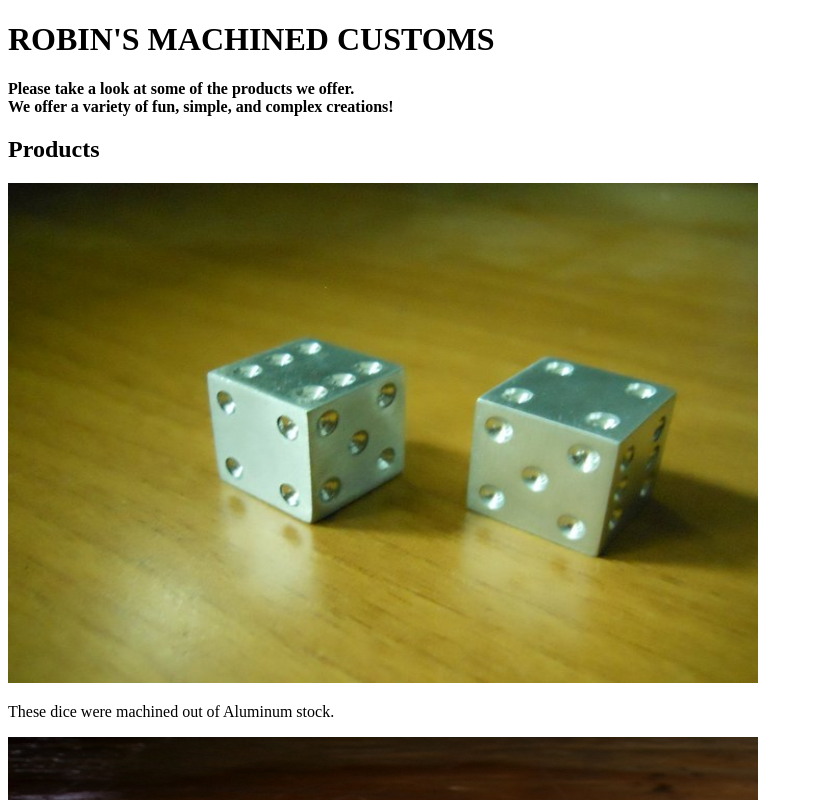
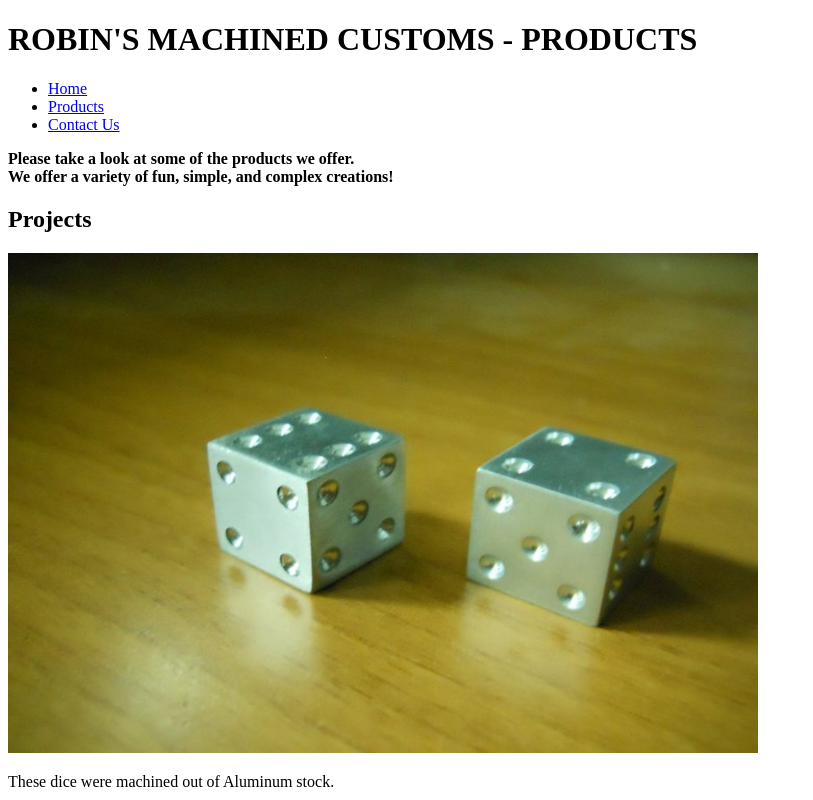
Before and after one commit to robinguyton/COMP001-Mod3-Online-Store, a plain HTML site: page products.html in a window 1280 px wide. Shown: the top 800 px of the page, without its empty margins (0-813 px from the left). Drawn offline with Linux system fonts and the light colour scheme.

Commit message:
Made pages uniform, final validations

```diff
--- a/products.html
+++ b/products.html
@@ -14,20 +14,32 @@
 
 <header>
 
-    <h1>ROBIN'S MACHINED CUSTOMS</h1>
+<h1>ROBIN'S MACHINED CUSTOMS - PRODUCTS</h1>
+
+<nav>
+        <!-- Unordered list with 3 items -->
+
+         <ul>
+            <li><a href="index.html" target="_self">Home</a></li>
+            <li><a href="products.html" target="_self">Products</a></li>
+            <li><a href="contact.html" target="_self">Contact Us</a></li>
+
+         </ul>
+</nav>
+
         <p><b>Please take a look at some of the products we offer.
         <br>We offer a variety of fun, simple, and complex creations!
         </b></p>
 
-    <h2>Products</h2>
+
 
 </header>
 
+<section>
 
-<div>
+<h2>Projects</h2>
 
-
-
+    <div>
         <img src="images/aldice.jpeg" alt="photo of aluminum dice" height="500" width="750">
         <p>These dice were machined out of Aluminum stock.</p>
     </div>
@@ -49,7 +61,9 @@
         <br>He returned this gavel to me after Chief Season for me to clean it up. I didn't expect him to actually use it!</p>
     </div>
 
+</section>
 
+<section>
 
     <h2>SERVICES OFFERED</h2>
 
@@ -78,6 +92,7 @@
         <li>Engraving Machines</li>
     </ul>
 
+</section>
 
 <footer>
 
```
Also changed, not shown: contact.html (+1 -2 lines), index.html (+3 -2 lines).
